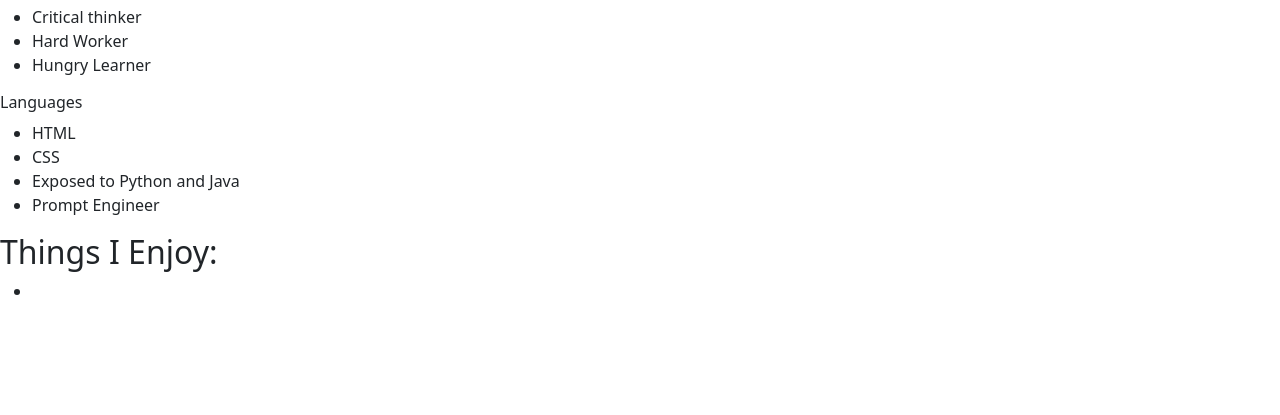
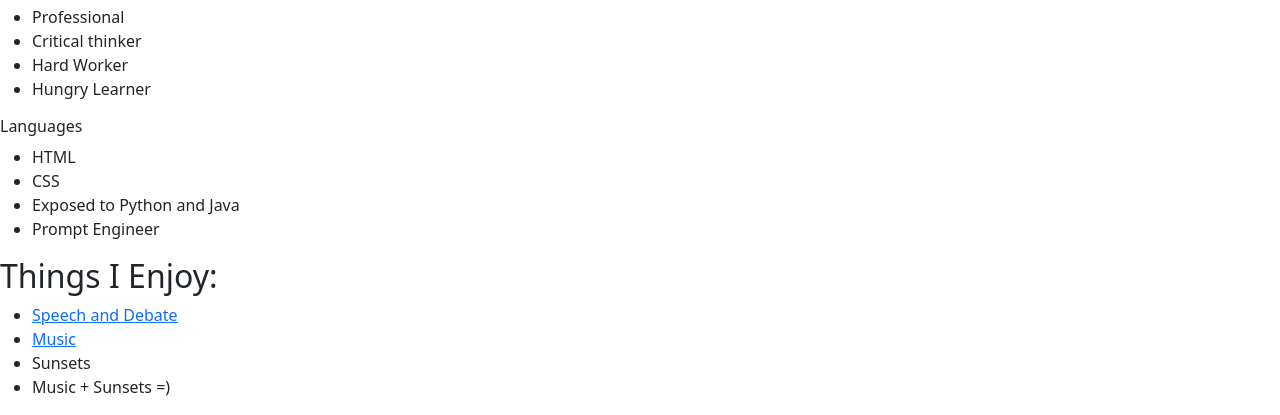
Before and after one commit to Ju2t-us/Portfolio-Website, a plain HTML site: page index.html in a window 1280 px wide. Shown: the part 507-922 px from the top of the page. Before the commit the page ends 826 px from the top, so only its background shows below. Drawn offline with nearby package versions, Linux system fonts and the light colour scheme; no server answers.

Commit message:
🍢🐾 Updated with Glitch

```diff
--- a/index.html
+++ b/index.html
@@ -53,7 +53,7 @@
       <li>1201 5th St, Denver, CO 80204</li>
     </ul>
 
-
+    <li></li>
     <h2>Skills:</h2>
 
     <h6>Soft Skills</h6>
@@ -77,7 +77,10 @@
     <h2>Things I Enjoy:</h2>
 
     <ul>
-      <li></li>
+      <li><a href="https://www.stoahub.org/">Speech and Debate</a></li>
+      <li><a href="manchesterorchestra.com">Music</a></li>
+      <li>Sunsets</li>
+      <li>Music + Sunsets =)</li>
     </ul>
 
     <!--  script code to add navbar -->
```
